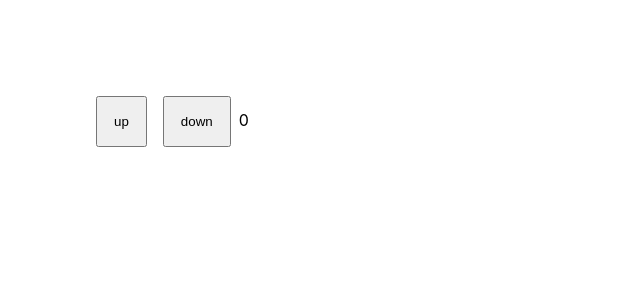
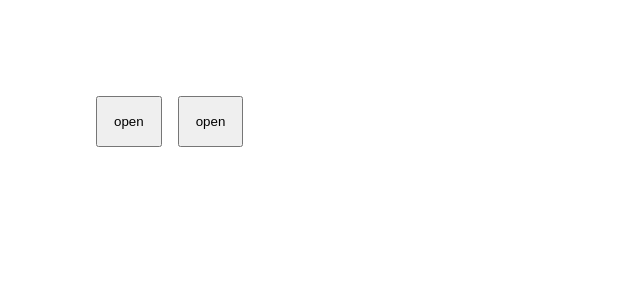
Before and after one commit to behoney/study_react_redux_sass, a React (Create React App) app: page / in a window 1280 px wide. Shown: the top 300 px of the page, without its empty margins (0-640 px from the left). Built offline with nearby package versions, Linux system fonts and the light colour scheme.

Commit message:
[add] 3.6

```diff
--- a/src/CH3.jsx
+++ b/src/CH3.jsx
@@ -1,5 +1,67 @@
 import React, { useState, useEffect, useRef, useReducer } from 'react'
 import "./CH3.scss"
+
+
+
+function CH3() {
+    return (<>
+        <Dialog msg="my message"></Dialog>
+        <Dialog msg={messageDiv}></Dialog>
+    </>)
+}
+
+
+
+export default CH3
+
+
+const messageDiv = (<div
+    onClick={() => {
+        console.log("hi");
+    }}
+    style={{
+        textAlign: "center",
+    }}>
+    hello messageDiv</div>)
+
+
+const Dialog = (props) => {
+    const [open, setOpen] = useState(false)
+    return (<>
+        <button onClick={
+            () => setOpen(true)
+        }>
+            open
+        </button>
+        {open && <div style={{
+            backgroundColor: "#888",
+            color: "#fff"
+        }}>
+            {props.msg}
+            <button onClick={
+                () => setOpen(!open)
+            }>
+                close
+            </button>
+        </div>}
+    </>)
+
+}
+
+
+
+
+
+
+
+
+
+
+
+
+
+
+
 
 const Reducer = () => {
     const init = { count: 0, id: 1 };
@@ -27,13 +89,3 @@ const Reducer = () => {
         {state.count}
     </>)
 }
-
-function CH3() {
-    return (<>
-        <Reducer></Reducer>
-
-    </>)
-}
-
-
-export default CH3
```
